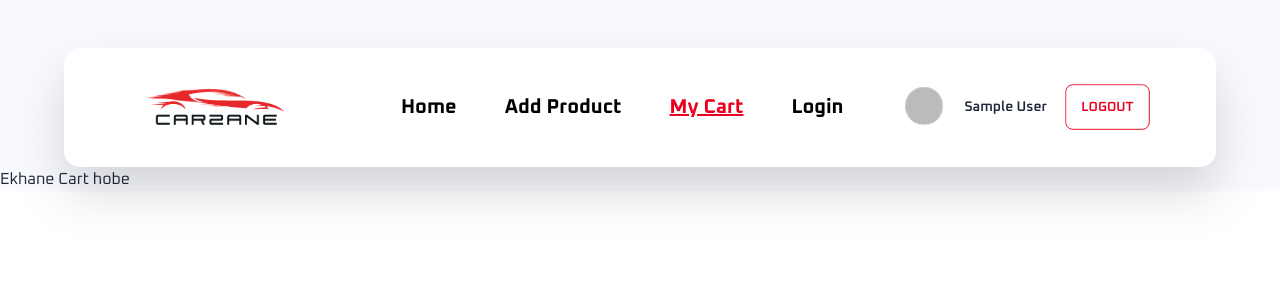
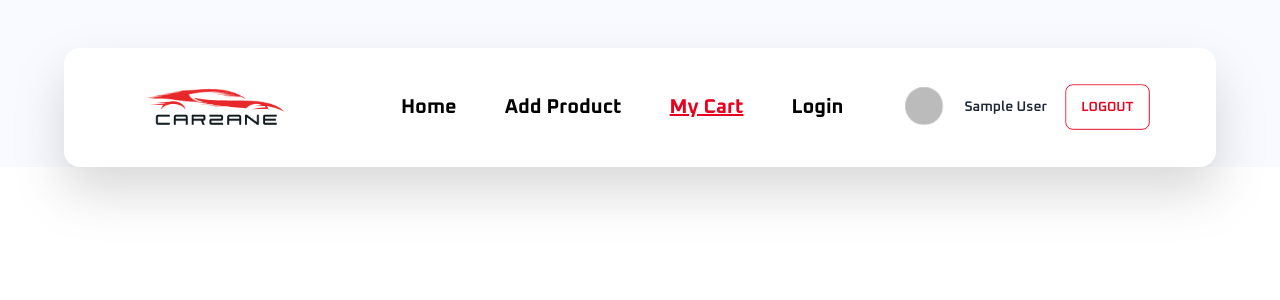
Before and after one commit to mdnoble1/carzane-client, a React (Vite) app: page /cart in a window 1280 px wide. Shown: the top 300 px of the page. Built offline with nearby package versions, Linux system fonts and the light colour scheme; no server answers; sample sign-in values are in the browser's storage.

Commit message:
added more private routes

```diff
--- a/src/components/Details.jsx
+++ b/src/components/Details.jsx
@@ -6,7 +6,8 @@ import { NavLink, useLoaderData } from "react-router-dom";
 const Details = () => {
   const detail = useLoaderData();
 
-  console.log(detail);
+
+  // console.log(detail);
 
   return (
     <div className="py-16">
--- a/src/components/Products.jsx
+++ b/src/components/Products.jsx
@@ -4,6 +4,9 @@ import Product from "./Product";
 const Products = () => {
 
     const products = useLoaderData();
+
+    // const id = useParams()
+    // console.log(typeof(id))
 
     return (
         <div className="lg:w-1/2 mx-auto grid lg:grid-cols-2 gap-16 py-16">
--- a/src/pages/Cart.jsx
+++ b/src/pages/Cart.jsx
@@ -1,7 +1,7 @@
 const Cart = () => {
     return (
         <div>
-            <h2>Ekhane Cart hobe</h2>
+
         </div>
     );
 };
--- a/src/routes/Router.jsx
+++ b/src/routes/Router.jsx
@@ -46,16 +46,16 @@ const router = createBrowserRouter([
             },
             {
                 path: "/products/:id",
-                element: <Details></Details>,
+                element: <PrivateRoute><Details></Details></PrivateRoute>,
                 loader: ( {params} ) => fetch(`http://localhost:5000/products/${params.id}`)
             },
             {
                 path: "/cart",
-                element: <Cart></Cart>
+                element: <PrivateRoute><Cart></Cart></PrivateRoute>
             },
             {
                 path: '/updateProduct/:id',
-                element: <UpdateProduct></UpdateProduct>,
+                element: <PrivateRoute><UpdateProduct></UpdateProduct></PrivateRoute>,
                 loader: ( {params} ) => fetch(`http://localhost:5000/products/${params.id}`)
             }
         ]
```
